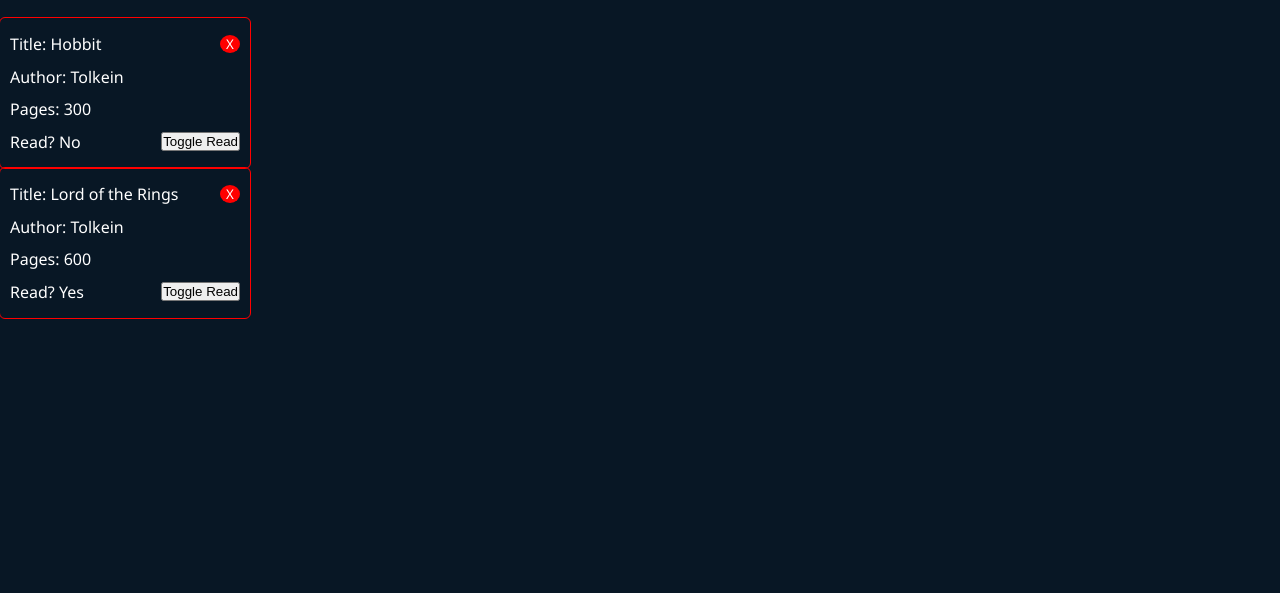
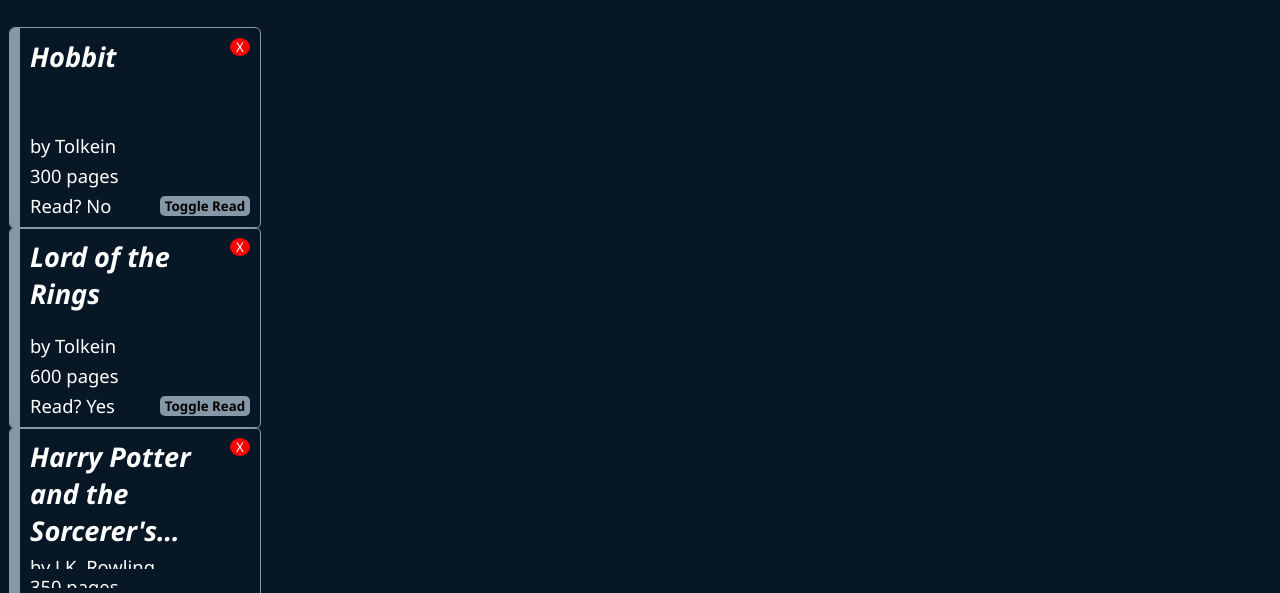
Before and after one commit to devchap8/library, a plain HTML site: page index.html in a window 1280 px wide. Shown: the part 132-725 px from the top of the page. Drawn offline with Linux system fonts and the light colour scheme.

Commit message:
Finish main styling for books

```diff
--- a/script.js
+++ b/script.js
@@ -33,11 +33,14 @@
         const topLine = document.createElement("div");
         topLine.classList.add("boxLine");
         const title = document.createElement("span");
-        title.innerHTML = `Title: ${book.title}`;
+        title.classList.add("bookTitle")
+        title.innerHTML = `${book.title}`;
         const author = document.createElement("div");
-        author.innerHTML = `Author: ${book.author}`;
+        author.classList.add("bookAuthor");
+        author.innerHTML = `by ${book.author}`;
         const pages = document.createElement("div");
-        pages.innerHTML = `Pages: ${book.pages}`;
+        pages.classList.add("bookPages");
+        pages.innerHTML = `${book.pages} pages`;
         const read = document.createElement("div");
         read.classList.add("boxLine");
         (book.read === true) ? read.innerHTML = `Read? Yes`
@@ -227,4 +230,5 @@
 
 addBookToLibrary("Hobbit", "Tolkein", 300, false);
 addBookToLibrary("Lord of the Rings", "Tolkein", 600, true);
+addBookToLibrary("Harry Potter and the Sorcerer's Stone", "J.K. Rowling", 350, true);
 parseBookData();
--- a/style.css
+++ b/style.css
@@ -6,6 +6,7 @@
 
 :root {
     --dark-blue: #081725;
+    --gray: #8698a8;
 }
 
 body {
@@ -40,15 +41,33 @@
     font-weight: bold;
 }
 
+#bookDisplay {
+    padding: 10px;
+}
+
 .bookContainer {
     display: flex;
     flex-direction: column;
-    outline: 1px solid red;
+    outline: 1px solid var(--gray);
+    border-left: 10px solid var(--gray);
     width: 250px;
-    height: 150px;
-    justify-content: space-around;
+    height: 200px;
+    justify-content: space-between;
+    gap: 5px;
     padding: 10px;
     border-radius: 5px;
+    font-size: 1.15rem;
+}
+
+.bookTitle {
+    font-size: 1.7rem;
+    font-style: italic;
+    font-weight: bold;
+    display: -webkit-box;
+    -webkit-box-orient: vertical;
+    -webkit-line-clamp: 3;
+    line-clamp: 3;
+    overflow: hidden;
 }
 
 .boxLine {
@@ -56,8 +75,20 @@
     align-items: center;
 }
 
+.boxLine:first-of-type {
+    margin-bottom: auto;
+}
+
+.bookAuthor,
+.bookPages {
+    overflow: hidden;
+    white-space: nowrap;
+    text-overflow: ellipsis;
+}
+
 .deleteButton {
     width: 20px;
+    min-width: 20px;
     height: auto;
     border: none;
     background-color: red;
@@ -65,10 +96,18 @@
     border-radius: 50%;
     font-family: 'Segoe UI', Tahoma, Geneva, Verdana, sans-serif;
     margin-left: auto;
+    align-self: flex-start;
 }
 
 .toggleRead {
     margin-left: auto;
+    font-family: 'Segoe UI', Tahoma, Geneva, Verdana, sans-serif;
+    font-weight: bold;
+    border: none;
+    border-radius: 5px;
+    background-color: var(--gray);
+    width: 90px;
+    height: 20px;
 }
 
 .formContainer {
```
